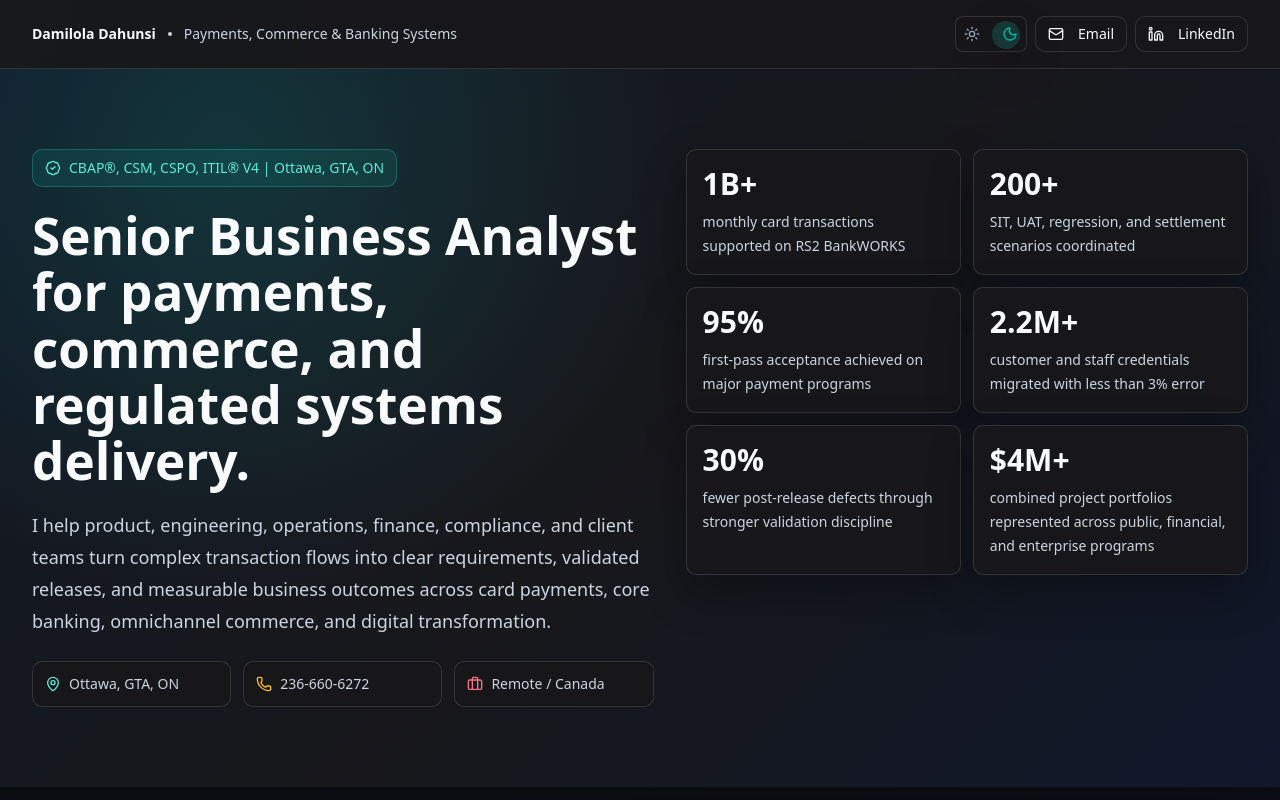
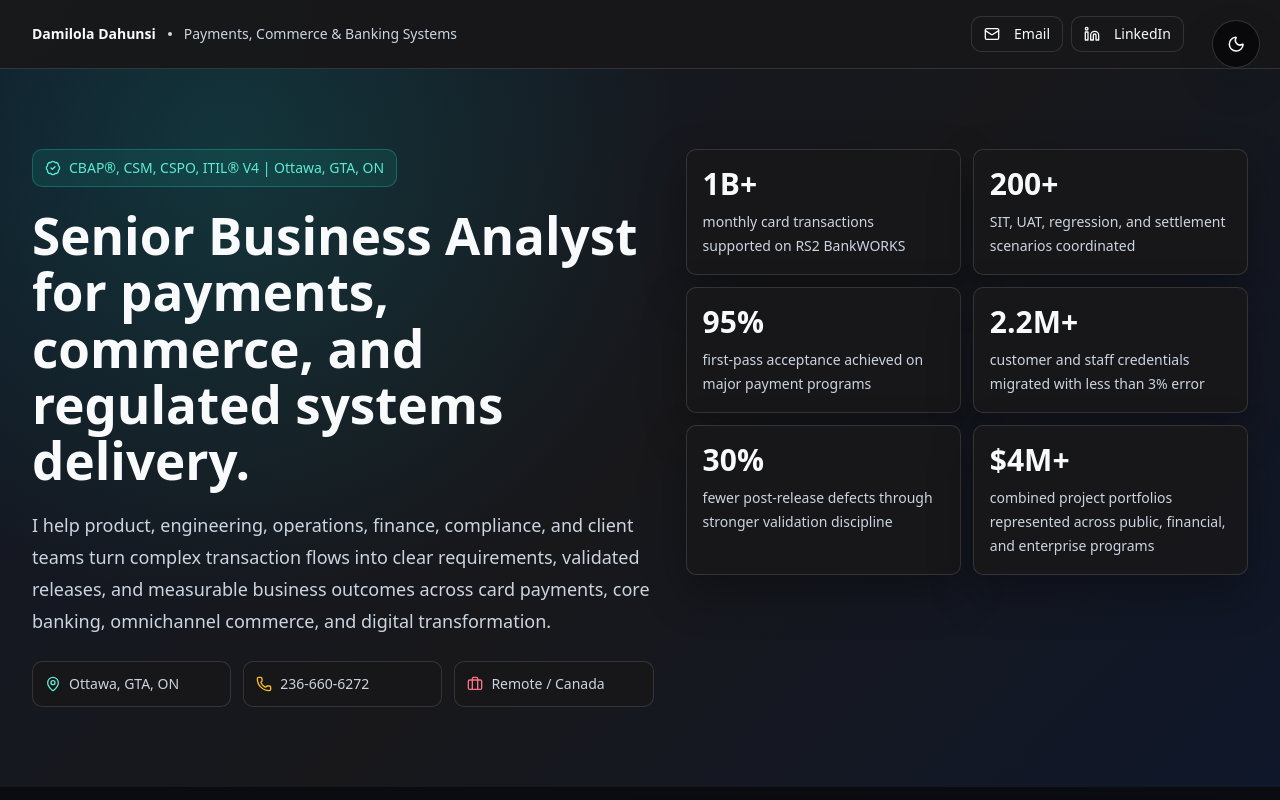
Before and after one commit to damem2007/dami-portfolio, a React (Vite) app: page / in a window 1280 px wide. Shown: the top 800 px of the page. Built offline with nearby package versions, Linux system fonts and the light colour scheme.

Commit message:
made the them seletor float

```diff
--- a/src/Portfolio.tsx
+++ b/src/Portfolio.tsx
@@ -66,7 +66,7 @@ const capabilities = [
     icon: <Globe className="h-5 w-5" />,
     summary:
       "Acquiring, issuing, authorization, clearing, settlement, merchant funding, disputes, chargebacks, PCI DSS-aligned controls, tokenization, reporting, and ISO 8583 message analysis.",
-    items: ["RS2 BankWORKS", "MTI", "Bitmap", "Data Elements", "PCI DSS", "Tokenization", "3D Secure"],
+    items: ["RS2 BankWORKS", "MTI", "Bitmap", "Data Elements", "PCI DSS", "IRF", "Tokenization", "3D Secure", "Visa", "MasterCard"],
   },
   {
     title: "Retail Commerce",
@@ -573,31 +573,13 @@ export default function Portfolio() {
   return (
     <main className={`portfolio-shell ${theme === "night" ? "portfolio-night" : "portfolio-day"} min-h-screen w-screen bg-zinc-50 pb-20 text-zinc-950 lg:pb-0`}>
       <section className="border-b border-zinc-200 bg-white">
-        <div className="mx-auto flex max-w-7xl flex-col gap-4 px-4 py-4 sm:px-6 lg:flex-row lg:items-center lg:justify-between lg:px-8">
+        <div className="mx-auto flex max-w-7xl flex-col gap-4 px-4 py-4 sm:px-6 lg:flex-row lg:items-center lg:justify-between lg:px-8 lg:pr-24">
           <div className="flex flex-col gap-1 sm:flex-row sm:items-center sm:gap-3">
             <span className="text-sm font-semibold">Damilola Dahunsi</span>
             <span className="hidden h-1 w-1 rounded-full bg-zinc-300 sm:block" />
             <span className="text-sm text-zinc-600">Payments, Commerce & Banking Systems</span>
           </div>
           <div className="flex flex-wrap items-center gap-2">
-            <button
-              type="button"
-              role="switch"
-              aria-checked={theme === "night"}
-              aria-label="Night theme"
-              title={`Switch to ${theme === "night" ? "day" : "night"} theme`}
-              onClick={() => setTheme(theme === "night" ? "day" : "night")}
-              className="theme-switch relative inline-flex h-9 w-[4.5rem] shrink-0 items-center justify-between rounded-full border border-zinc-300 bg-zinc-100 px-2 text-zinc-500 shadow-inner transition focus-visible:outline-none focus-visible:ring-2 focus-visible:ring-teal-500 focus-visible:ring-offset-2 focus-visible:ring-offset-white"
-            >
-              <span
-                className={`theme-switch-thumb absolute top-1 h-7 w-7 rounded-full shadow-sm transition-transform duration-200 ${
-                  theme === "night" ? "translate-x-7" : "translate-x-0"
-                }`}
-              />
-              <Sun className={`relative z-10 h-4 w-4 transition ${theme === "day" ? "text-amber-600" : "text-zinc-400"}`} />
-              <Moon className={`relative z-10 h-4 w-4 transition ${theme === "night" ? "text-teal-500" : "text-zinc-400"}`} />
-              <span className="sr-only">Current theme: {theme === "night" ? "night" : "day"}</span>
-            </button>
             <Button asChild variant="outline" className="h-9 rounded-lg border-zinc-300 bg-white px-3">
               <a href={`mailto:${contact.email}`}>
                 <Mail className="mr-2 h-4 w-4" />
@@ -613,6 +595,16 @@ export default function Portfolio() {
           </div>
         </div>
       </section>
+
+      <button
+        type="button"
+        aria-label={`Switch to ${theme === "night" ? "day" : "night"} theme`}
+        title={`Switch to ${theme === "night" ? "day" : "night"} theme`}
+        onClick={() => setTheme(theme === "night" ? "day" : "night")}
+        className="theme-float"
+      >
+        {theme === "night" ? <Moon className="h-5 w-5" /> : <Sun className="h-5 w-5" />}
+      </button>
 
       <nav
         aria-label="Portfolio sections"
@@ -749,8 +741,8 @@ export default function Portfolio() {
               <h2 className="text-3xl font-semibold text-zinc-950">Where I create leverage</h2>
             </div>
             <p className="max-w-2xl text-sm leading-6 text-zinc-600">
-              A portfolio view of recurring strengths reflected across the Lumovy addendum, RS2 KSA notes, CyberSource update, consulting samples, payments resume, and master payments resume.
-            </p>
+              {/*  */}
+             </p>
           </div>
           <div className="grid gap-4 md:grid-cols-2 xl:grid-cols-4">
             {capabilities.map((item) => (
@@ -784,7 +776,7 @@ export default function Portfolio() {
               <h2 className="text-3xl font-semibold text-zinc-950">Card, commerce, and treasury payment evidence</h2>
             </div>
             <p className="max-w-2xl text-sm leading-6 text-zinc-600">
-              Clear separation of RS2 card-payments expertise from Asseco SWIFT MT and ISO 20022 update work.
+              {/** */}
             </p>
           </div>
           <div className="grid gap-4 lg:grid-cols-5">
--- a/src/index.css
+++ b/src/index.css
@@ -215,29 +215,54 @@ button:focus-visible {
   background-color: transparent !important;
 }
 
-.portfolio-shell .theme-switch {
-  padding: 0 0.5rem;
+.portfolio-shell .theme-float {
+  align-items: center;
+  backdrop-filter: blur(18px);
+  border: 1px solid rgba(255, 255, 255, 0.86);
+  border-radius: 999px;
+  box-shadow: 0 16px 42px rgba(15, 23, 42, 0.14);
   cursor: pointer;
+  display: inline-flex;
+  height: 3rem;
+  justify-content: center;
+  position: fixed;
+  right: 1.25rem;
+  top: 1.25rem;
+  transition:
+    background-color 160ms ease,
+    border-color 160ms ease,
+    box-shadow 160ms ease,
+    color 160ms ease,
+    transform 160ms ease;
+  width: 3rem;
+  z-index: 50;
 }
 
-.portfolio-shell .theme-switch-thumb {
-  background-color: #ffffff;
+.portfolio-shell .theme-float:hover {
+  transform: translateY(-1px);
 }
 
-.portfolio-day .theme-switch {
-  background-color: #f4f4f5 !important;
-  color: #71717a !important;
+.portfolio-shell .theme-float svg {
+  display: block;
+  flex: none;
+  height: 1.15rem !important;
+  width: 1.15rem !important;
 }
 
-.portfolio-night .theme-switch {
-  background-color: rgba(15, 23, 42, 0.7) !important;
-  border-color: rgba(94, 234, 212, 0.22) !important;
-  color: #94a3b8 !important;
+.portfolio-shell .theme-float:focus-visible {
+  outline: 2px solid rgba(20, 184, 166, 0.72);
+  outline-offset: 3px;
 }
 
-.portfolio-night .theme-switch-thumb {
-  background-color: rgba(20, 184, 166, 0.2);
-  box-shadow: inset 0 0 0 1px rgba(94, 234, 212, 0.35), 0 8px 18px rgba(0, 0, 0, 0.22);
+.portfolio-day .theme-float {
+  background-color: rgba(255, 255, 255, 0.9) !important;
+  color: #111827 !important;
+}
+
+.portfolio-night .theme-float {
+  background-color: rgba(9, 9, 11, 0.88) !important;
+  border-color: rgba(255, 255, 255, 0.16) !important;
+  color: #f8fafc !important;
 }
 
 .portfolio-shell .footer-cta-primary {
```
